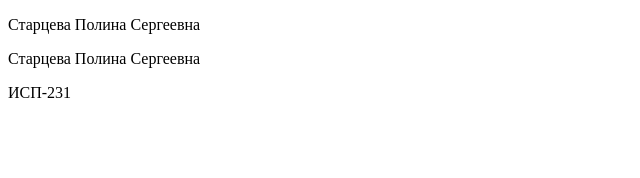
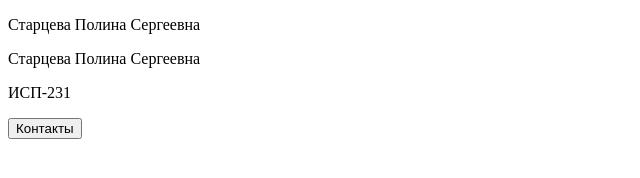
Before and after one commit to ssscvlnk/Lab1_FullStack_Startseva, a plain HTML site: page frontend/index.html in a window 1280 px wide. Shown: the whole page, without its empty margins (0-640 px from the left). Drawn offline with Linux system fonts and the light colour scheme.

Commit message:
Editing index.html

```diff
--- a/frontend/index.html
+++ b/frontend/index.html
@@ -10,6 +10,9 @@
     <p>Старцева Полина Сергеевна</p>
     <p>Старцева Полина Сергеевна</p>
     <p>ИСП-231</p>
+    <a href="contacts.html">
+        <button>Контакты</button>
+    </a>
     <!-- <p>ИСРПО</p> -->
 </body>
 
```
